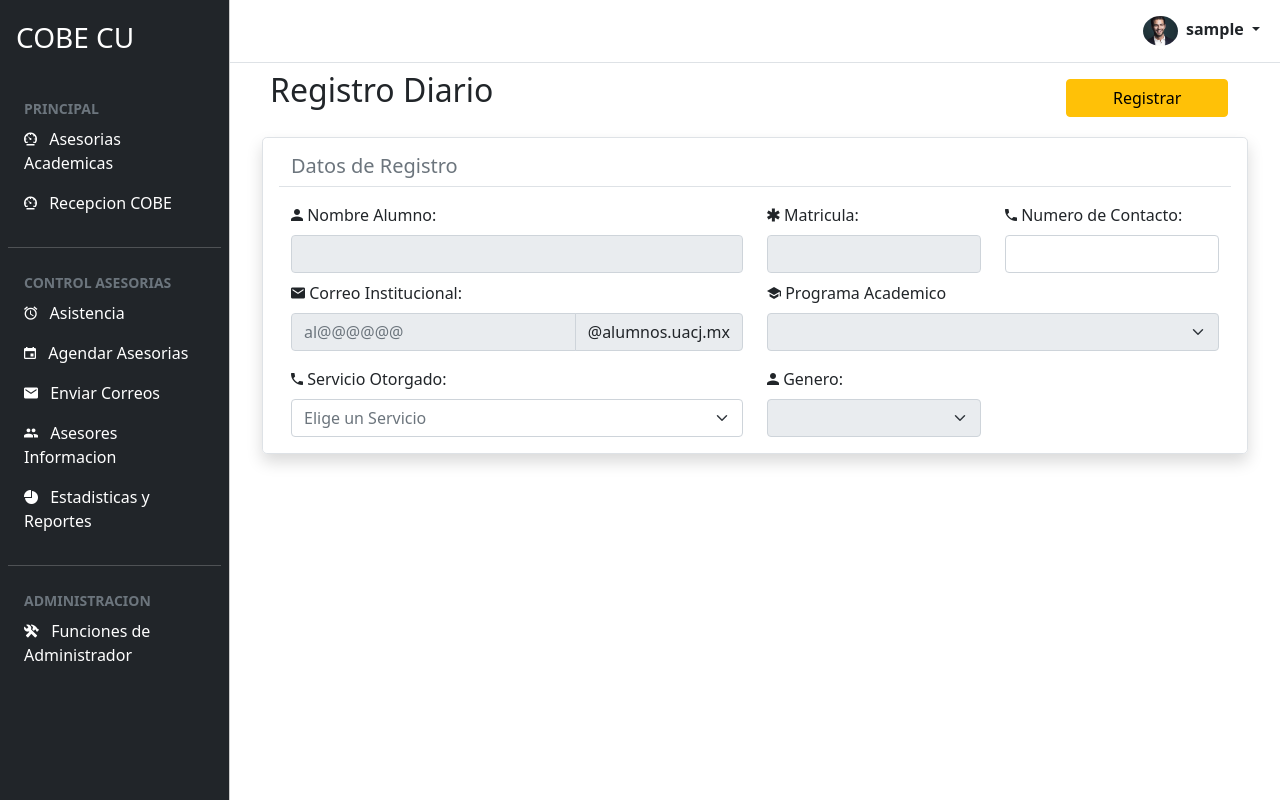
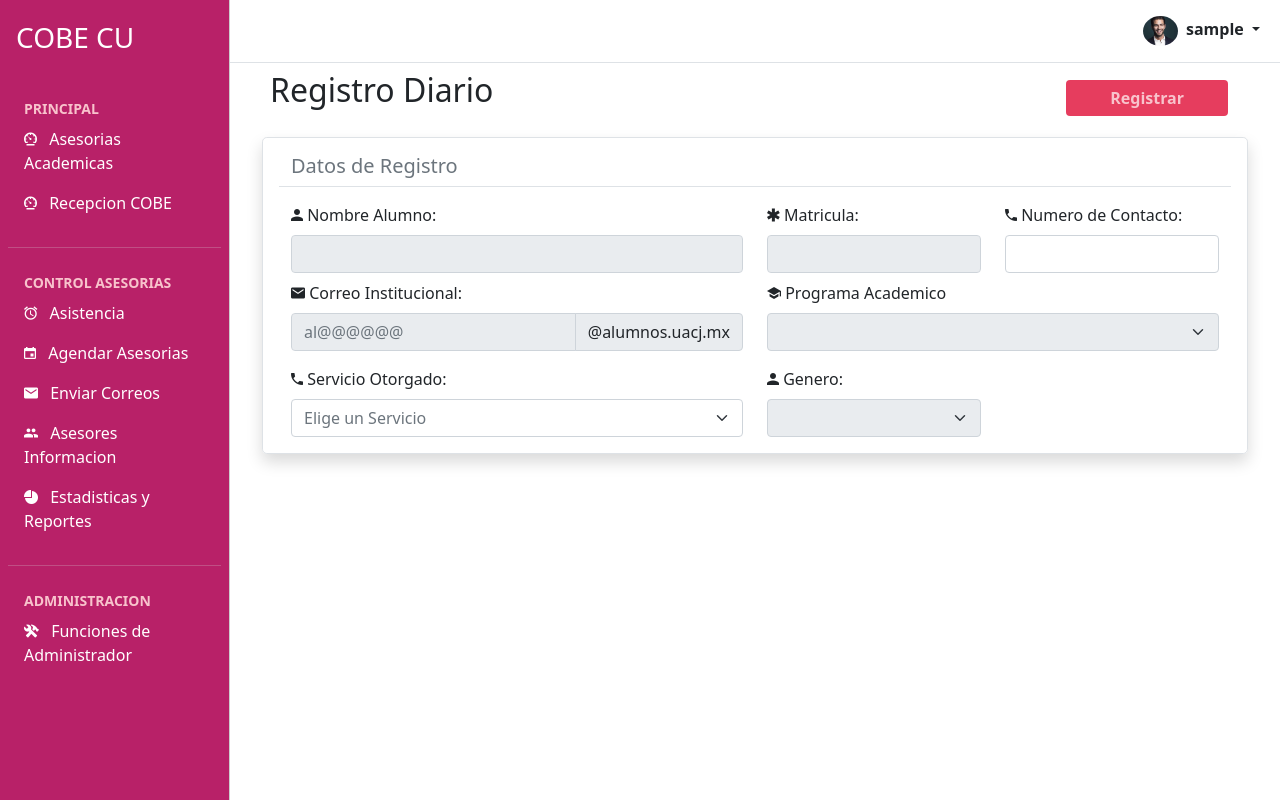
Before and after one commit to Fernito5982/COBE_System, a Django app: page /RegistroDiario in a window 1280 px wide. Run offline with Django 5.2, Linux system fonts and the light colour scheme; the visitor is signed in with stand-in values (Sample User, id 1); data that the repository does not hold is empty; some libraries are stand-ins or nearby versions.

Commit message:
Agregamos Tema San Valentin

```diff
--- a/Informacion_Academica/models.py
+++ b/Informacion_Academica/models.py
@@ -60,7 +60,7 @@ class AsesoriaAcademica(models.Model):
     Estatus = models.CharField(max_length=11)
 
     def __str__(self):
-        return self.id_Asesoria
+        return self.Matricula
 
 
 class Rango(models.Model):
--- a/Templates/alerta.confirmacion.html
+++ b/Templates/alerta.confirmacion.html
@@ -29,7 +29,7 @@
         <h1 class="text-white text-center mt-5 ">Su Asesoria Fue Generada de Manera Correcta</h1>
         <img  src="{%static 'img/5289675.png'%}" class="text-center w-25 align-self-center mt-4 " alt="">
         <h4 class="align-self-center text-white ">Sera agendada lo mas pronto posible</h4>
-        <a class="btn btn-warning w-25 mt-4 align-self-center" href="/">Aceptar</a>
+        <a class="btn btn-warning w-25 mt-4 align-self-center" href="Asesorias">Aceptar</a>
     </div>
 
 
--- a/Templates/home.html
+++ b/Templates/home.html
@@ -19,6 +19,7 @@
       href="https://unpkg.com/ionicons@4.5.10-0/dist/css/ionicons.min.css"
       rel="stylesheet"
     />
+
 
     <title>{% block title %}{% endblock %}</title>
   </head>
@@ -90,7 +91,7 @@
     <!-- OFFCANVAS -->
 
     <div
-      class="offcanvas offcanvas-start sidebar-nav bg-dark text-white"
+      class="offcanvas offcanvas-start sidebar-nav bg-valentin text-white"
       tabindex="-1"
       id="offcanvasExample"
       aria-labelledby="offcanvasExampleLabel"
@@ -102,7 +103,7 @@
         <nav class="navbar-dark">
           <ul class="navbar-nav">
             <li>
-              <div class="text-muted small fw-bold text-uppercase px-3">
+              <div class="small fw-bold text-uppercase txt-valentin px-3">
                 PRINCIPAL
               </div>
             </li>
@@ -125,7 +126,7 @@
             </li>
 
             <li>
-              <div class="text-muted small fw-bold text-uppercase px-3">
+              <div class="txt-valentin small fw-bold text-uppercase px-3">
                 control asesorias
               </div>
             </li>
@@ -163,7 +164,7 @@
               <hr class="dropdown-divider" />
             </li>
             <li>
-              <div class="text-muted small fw-bold text-uppercase px-3">
+              <div class="txt-valentin small fw-bold text-uppercase px-3">
                 Administracion
               </div>
             </li>
--- a/Templates/home/dashboard.html
+++ b/Templates/home/dashboard.html
@@ -1,5 +1,5 @@
 {% extends "home.html" %}
-
+{% load static %}
 {% block title %}COBE CU{% endblock title %}
 {% block content%}
     <header class="container">
@@ -14,7 +14,7 @@
     <div class="container">
         <div class="row">
             <div class="col-lg-8 my-3">
-                <!-- otras cosas -->
+                <!-- <img src="{%static 'img/feliz-san-valentin-30.gif'%}" alt="" srcset=""> -->
             </div>
 
             {% include "./Asesores.Disponibles.html" %}
--- a/Templates/home_recepcion/Banner.bienvenida.html
+++ b/Templates/home_recepcion/Banner.bienvenida.html
@@ -1,8 +1,9 @@
-<section class="py-3">
+    <section class="py-3">
     <div class="container">
         <div class="row">
             <div class="col-lg-9">
                 <h1 class="fw-bold mb-2">
+                    <i class="icon ion-md-heart txt-valentin2"></i>
                     Bienvenido {{user.first_name}} {{user.last_name}}
                     <!--Generar Dinamicamente-->
                 </h1>
--- a/static/css/index/style.css
+++ b/static/css/index/style.css
@@ -1,8 +1,13 @@
 :root{
     --offcanvas-width:230px;
     --topNavbarHeight: 53px;
-    --color-dark:#212529;
+    /* --color-dark:#212529; */
+    --color-dark: #b82168;
+    --txt-color: #f8c3cc;
+    --btn-color:#e63d5e;
+
 }
+
 
 .titlte-navbar{
     color: white;
@@ -31,6 +36,34 @@
   visibility: hidden;
   display: none;
 }
+
+.bg-valentin{
+  background-color: var(--color-dark);
+}
+
+.txt-valentin{
+  color: var(--txt-color);
+}
+
+.txt-valentin2{
+  color: var(--btn-color);
+}
+
+.btn-warning{
+  background-color: var(--btn-color) !important ;
+  color: var(--txt-color);
+  font-weight: bold;
+  outline: none;
+  border: none;
+}
+
+.btn-warning:hover{
+  color: white;
+  outline: none;
+  border: none;
+}
+
+
 
 /************************ Spinner *******************************************/
 .spinner {
```
Also changed, not shown: Informacion_Academica/admin.py (+6 -1 lines), Templates/home_recepcion/index.html (+10 -0 lines), static/img/feliz-san-valentin-30.gif (added).
